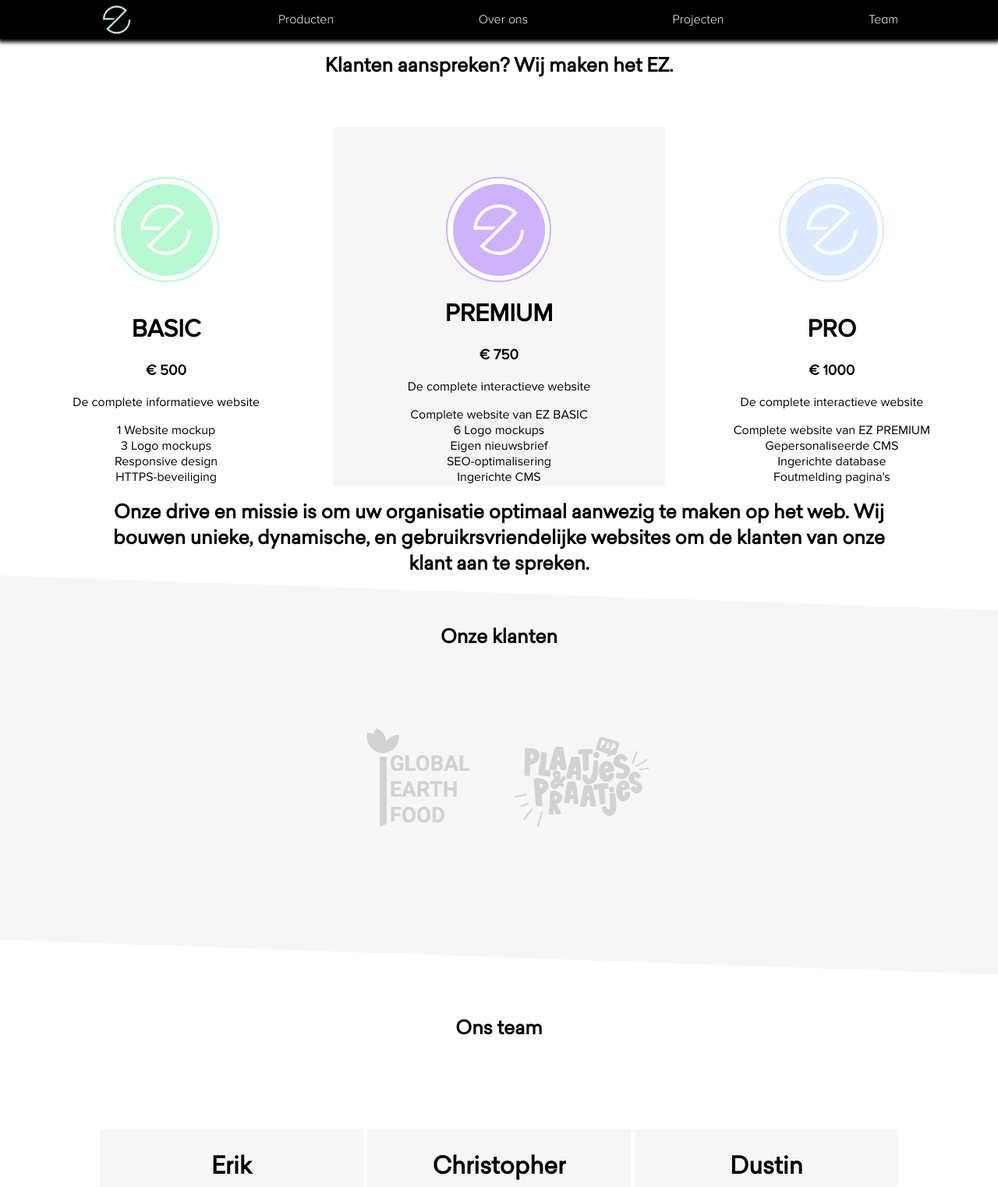
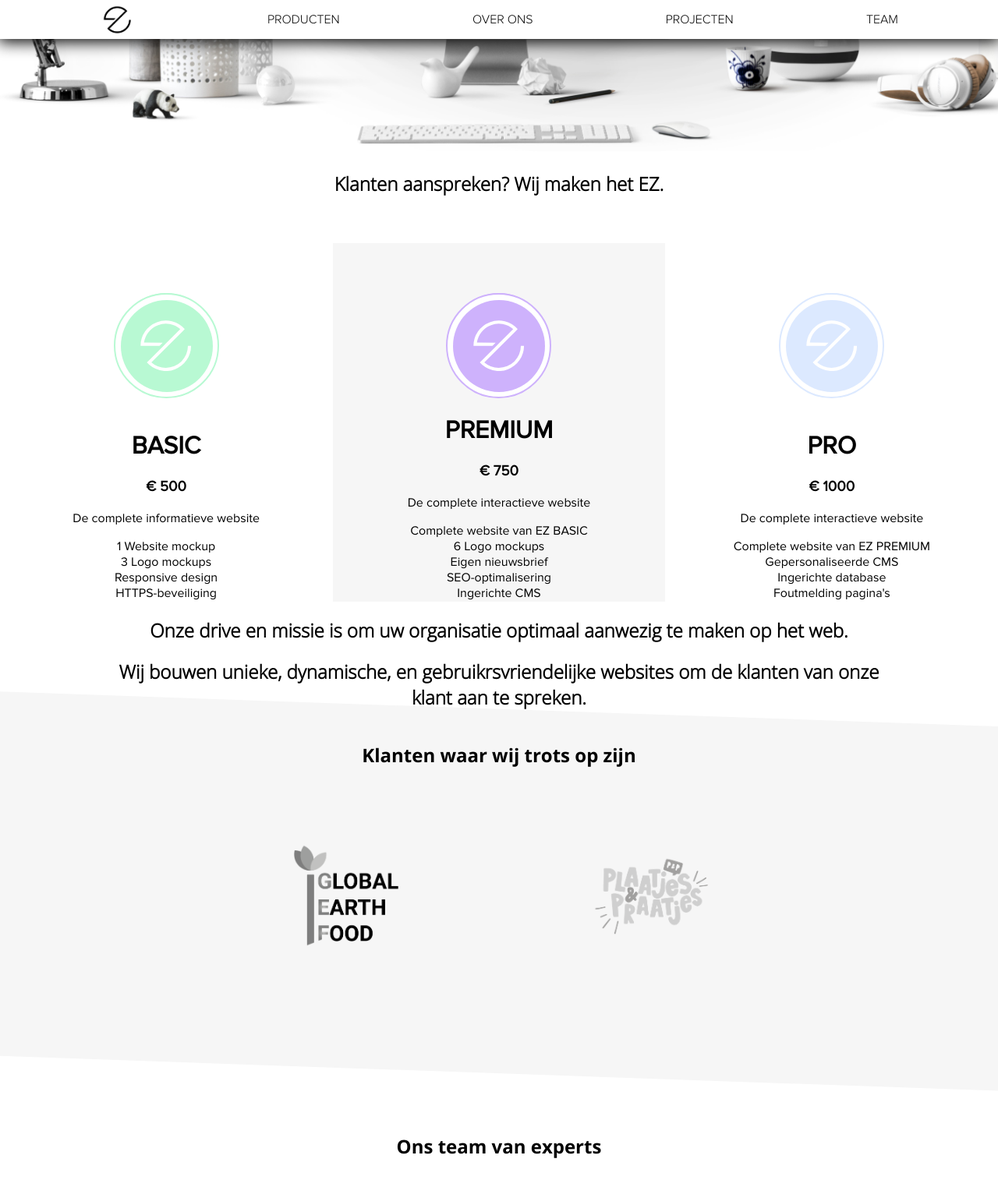
Before and after one commit to EZWeb2020/EZWeb2020.github.io, a plain HTML site: page index.html in a window 1280 px wide. Shown: the top 1523 px of the page at 78% size. Drawn offline with nearby package versions, Linux system fonts and the light colour scheme.

Commit message:
diverse css

```diff
--- a/css/ezweb.css
+++ b/css/ezweb.css
@@ -65,6 +65,26 @@ body {
     src: url("fonts/SailecRegular.ttf")
 }
 
+@font-face {
+    font-family: OpenSansBold;
+    src: url("fonts/OpenSans-Bold.ttf")
+}
+
+@font-face {
+    font-family: OpenSansItalic;
+    src: url("fonts/OpenSans-Italic.ttf")
+}
+
+@font-face {
+    font-family: OpenSansLight;
+    src: url("fonts/OpenSans-Light.ttf")
+}
+
+@font-face {
+    font-family: OpenSansRegular;
+    src: url("fonts/OpenSans-Regular.ttf")
+}
+
 /* ------------------------------------------------------ Page dividers. ------------------------------------------------------ */
 
 .pageDivider {
@@ -77,7 +97,7 @@ body {
 
 nav {
     position: fixed;
-    background-color: black;
+    background-color: white;
     display: flex;
     justify-content: center;
     margin: 0;
@@ -85,7 +105,7 @@ nav {
     height: var(--navHeight);
     z-index: 4;
     top: 0;
-    box-shadow: 0px 2px 5px 2px black;
+    box-shadow: 0px 2px 20px 2px black;
 }
 
 #navBar {
@@ -98,13 +118,15 @@ nav {
 
 #navBar a {
     font-family: proximanovalight;
-    color: white;
+    color: black;
     text-decoration: none;
-    transition-duration: 0.7s;
+    /* transition-duration: 0.1s; */
 }
 
 #navBar a:hover {
-    text-decoration: underline;
+    /* text-decoration: underline; */
+    font-family: proximanovaextrabold;
+    border-bottom: 3px solid #D1D2D4;
 }
 
 #navSpace {
@@ -150,7 +172,7 @@ nav {
 /* ------------------------------------------------------ Statement. ------------------------------------------------------ */
 
 h2 {
-    font-family: SailecRegular;
+    font-family: OpenSansLight;
     color: black;
     margin-top: 0;
 }
@@ -348,27 +370,27 @@ h2 {
 
 #workSection h2 {
     text-align: center;
-    font-family: SailecRegular;
+    font-family: OpenSansBold;
 }
 
 #workImagesContainer {
     display: flex;
     flex-wrap: wrap;
-    justify-content: center;
+    justify-content: space-evenly;
     align-items: center;
     height: 80%;
 }
 
 #workSection img {
-    /* filter: grayscale(85%); */
-<<<<<<< HEAD
-    filter: brightness(0) invert(1);
-    width: 20%;
-=======
-    /* filter: brightness(0) invert(1); */
-    width: 40%;
->>>>>>> a07f106dbd3fabae2ef62c54e51a1885476bcb1c
+    filter: grayscale(99%);
+    /* filter: brightness(0) invert(1);  */
+    width: 15%;
     height: auto;
+}
+
+#workSection img:hover {
+    filter: none;
+    transition: 0.3s;
 }
 
 /* ------------------------------------------------------ Team information. ------------------------------------------------------ */
@@ -390,6 +412,7 @@ h2 {
 }
 
 #teamSection h2 {
+    font-family:OpenSansBold;
     text-align: center;
     margin-top: 10%;
 }
@@ -424,10 +447,15 @@ h2 {
 
 .form {
     height: 80%;
+
 }
 
 #contactSection {
     text-align: center;
+}
+
+#contactSection h2 {
+    font-family: OpenSansBold;
 }
 
 textarea {
@@ -440,12 +468,12 @@ textarea {
     flex-direction: column;
     justify-content: space-evenly;
     align-items: center;
-    height: 50%;
+    height: 20%;
 }
 
 #topContactInputs input, textarea, #sendMsgBtn {
     font-size: 18px;
-    width: 50%;
+    width: 30%;
     min-height: 40px;
     border-radius: 5px;
     border-width: 2px;
@@ -479,9 +507,13 @@ textarea {
 
 /* ------------------------------------------------------ Footer ------------------------------------------------------ */
 
+
 #footer {
-    background-color: black;
+    background-color: white;
+    box-shadow: 0px 2px 20px 2px black;
+    font-family: proximanovalight;
 }
+
 
 #footer .pageSection {
     display: flex;
@@ -489,5 +521,5 @@ textarea {
 }
 
 #footer .pageSection * {
-    color: white;
+    color: black;
 }
--- a/index.html
+++ b/index.html
@@ -24,12 +24,13 @@
     <nav>
         <div id="navBar">
             <a href="#navSpace" id="logoInNav">
-                <img src="./LogoEZWeb.png" style="width: auto; height: 100%;">
+                <img src="./LogoEZWebZwartOpWitCirkel-01.png" style="width: auto; height: 100%;">
             </a>
-            <a href="#productsSection">Producten</a>
-            <a href="#sloganPage">Over ons</a>
-            <a href="#workSection">Projecten</a>
-            <a href="#teamSection">Team</a>
+            <a href="#productsSection">PRODUCTEN</a>
+            <a href="#sloganPage">OVER ONS</a>
+
+            <a href="#workSection">PROJECTEN</a>
+            <a href="#teamSection">TEAM</a>
         </div>
     </nav>
     <div id="navSpace"></div>
@@ -37,7 +38,10 @@
 
     <!-- Statement company. -->
     <div class="page smallPage">
+        <img src="images/stock/pexels-mockupeditorcom-205316_crop.jpg" style="max-width:100%;
+            max-height:100%;">
         <div class="pageSection" id="statementText">
+
             <h2>Klanten aanspreken? Wij maken het EZ. </h2>
         </div>
     </div>
@@ -128,21 +132,31 @@
 
     <!-- Slogan. -->
     <div class="page smallPage" id="sloganPage">
+
         <div class="pageSection">
-            <h2>Onze drive en missie is om uw organisatie optimaal aanwezig te maken op het web. Wij bouwen unieke,
-                dynamische, en gebruikrsvriendelijke websites om de klanten van onze klant aan te spreken.</h2>
+            <h2>Onze drive en missie is om uw organisatie optimaal aanwezig te maken op het web. </h2>
+            <h2>Wij bouwen unieke, dynamische, en gebruikrsvriendelijke websites om de klanten van onze klant aan te
+                spreken.</h2>
         </div>
     </div>
+
+
     <div class="pageDivider"></div>
 
 
     <!-- Work. -->
     <div class="page primaryPage" id="workPage">
         <div class="pageSection" id="workSection">
-            <h2>Onze klanten</h2>
+            <h2>Klanten waar wij trots op zijn</h2>
             <div id="workImagesContainer">
-                <img src="./images/work/GEFLogo.png">
-                <img src="./images/work/PraatjesEnPlaatjesLogo.png">
+
+
+                <img src="./images/work/GEF.png">
+
+
+                <img src="./images/work/P&P.png">
+
+
             </div>
         </div>
     </div>
@@ -152,7 +166,7 @@
     <!-- Team information. -->
     <div class="page">
         <div class="pageSection" id="teamSection">
-            <h2>Ons team</h2>
+            <h2>Ons team van experts</h2>
 
             <div id="teamMemberContainer">
             </div>
@@ -197,22 +211,27 @@
     <!-- Footer. -->
     <div class="page smallPage" id="footer">
         <div class="pageSection">
-            <div>
-                KvK
-                Plaats
-                Contact
+
+            <div class="administratie">
+                <p>KVK</p>
+                <p>BTWNR</p>
+                <p>Almere</p>
+                <p>+31616284091</p>
             </div>
 
-            <div>
+            <div class="Copyright">
                 2020
                 Website
             </div>
 
-            <div>
-                LinkedIn
-                Instagram
-                Facebook
+            <div class="socialMediaIcons">
+
+                    <img src="images/icons/linkedin.png" style="width: 2%;">
+                    <img src="images/icons/instagram.png" style="width: 2%">
+                    <img src="images/icons/facebook.png" style="width: 2%">
+
             </div>
+
         </div>
     </div>
 
```
Also changed, not shown: LogoEZWebZwart-01.png (added), LogoEZWebZwartOpWitCirkel-01.png (added), css/fonts/OpenSans-Bold.ttf (added), css/fonts/OpenSans-Italic.ttf (added), css/fonts/OpenSans-Light.ttf (added), css/fonts/OpenSans-Regular.ttf (added), images/icons/facebook.png (added), images/icons/instagram.png (added), images/icons/linkedin.png (added), images/stock/pexels-mockupeditorcom-205316.jpg (added), images/stock/pexels-mockupeditorcom-205316_crop.jpg (added), images/work/GEF.png (added), images/work/GEF_Grey.png (added), images/work/P&P.png (added), 1 more files.
